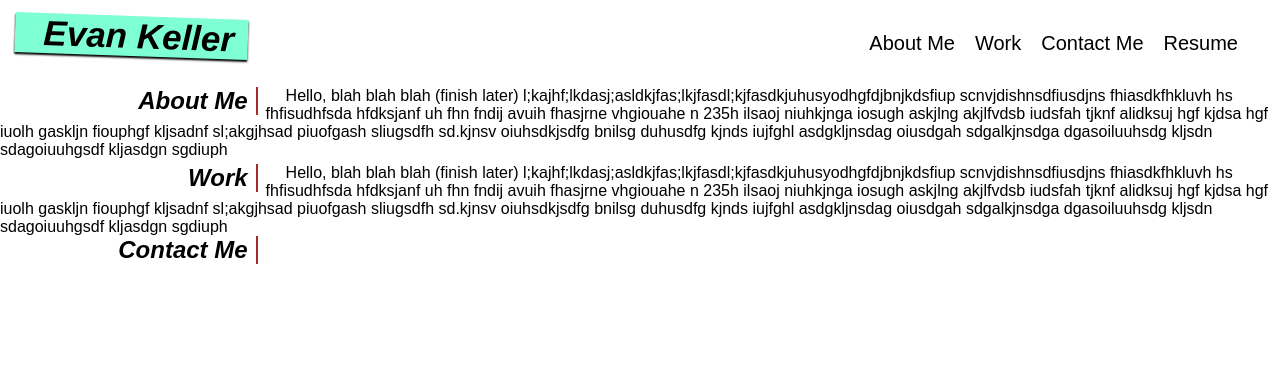
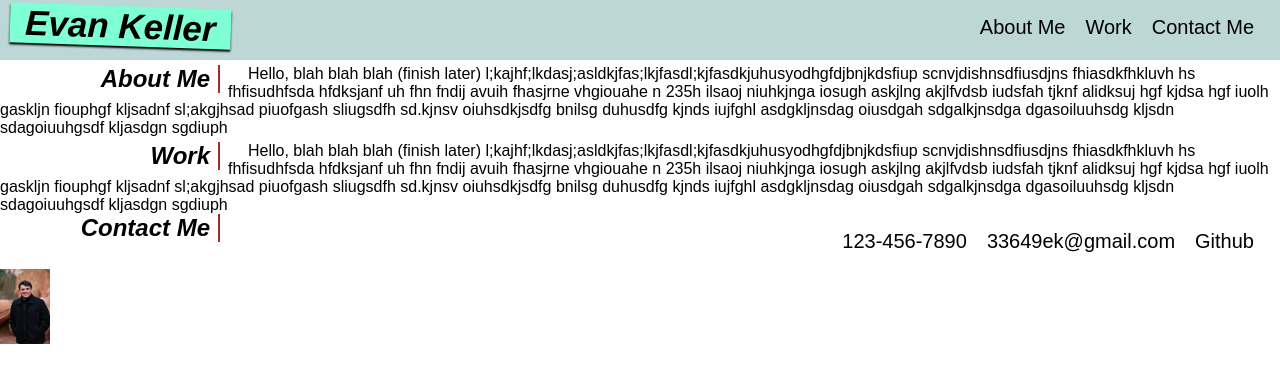
Before and after one commit to 33649EK/Portfolio-EvanK, a plain HTML site: page index.html in a window 1280 px wide. Drawn offline with Linux system fonts and the light colour scheme.

Commit message:
added some more content and styling

```diff
--- a/assets/style.css
+++ b/assets/style.css
@@ -10,12 +10,23 @@ ul {
     display: flex;
     justify-content: flex-end;
     padding: 1em;
-    margin: 1em;
 }
 
-nav ul li {
+img {
+    width: 50px;
+    position: relative;
+    left: 0px;
+}
+
+
+ul li {
     margin: 0px 10px;
     font-size: 20px;
+}
+
+#top {
+    background-color: rgba(90, 151, 151, 0.397);
+    height: 60px;
 }
 
 #top h1 {
@@ -24,13 +35,13 @@ nav ul li {
     position: absolute;
     box-shadow: 0px 2px 2px 0px black;
     transform: rotate(2deg);
-    justify-content: space-around;
+    justify-content: center;
+    margin-top: 6px;
 }
 
 h1 {
-    width: 17%;
-    padding-left: 15px;
-    margin-left: 15px;
+    padding: 0px 15px 0px 15px;
+    margin-left: 10px;
     float: left;
     font-style: italic;
     font-size: 35px;
@@ -39,7 +50,7 @@ h1 {
 /* Following side header code taken from aside explanation at
 https://www.w3schools.com/html/html5_semantic_elements.asp */
 .side-header {
-    width: 17%;
+    width: 180px;
     padding-left: 15px;
     margin-left: 15px;
     float: left;
@@ -55,4 +66,7 @@ p {
     text-indent: 20px;
 }
 
-#trial {}
+a {
+    text-decoration: none;
+    color: black;
+}
--- a/index.html
+++ b/index.html
@@ -11,12 +11,11 @@
 <body>
     <header id="top">
         <h1>Evan Keller</h1>
-        <nav>
+        <nav id="directory">
             <ul>
                 <li>About Me</li>
                 <li>Work</li>
                 <li>Contact Me</li>
-                <li>Resume</li>
             </ul>
         </nav>
     </header>
@@ -24,6 +23,7 @@
     <div id="about-me">
         <header class="side-header">
             <h2>About Me</h2>
+
         </header>
         <div class="content">
             <p>
@@ -51,13 +51,19 @@
         </nav>
     </div>
 
-    <header class="side-header">
-        <h2>Contact Me</h2>
-    </header>
-    <div>
-
+    <div class="contact-me">
+        <header class="side-header">
+            <h2>Contact Me</h2>
+        </header>
+        <div>
+            <ul id="contact-info">
+                <li>123-456-7890</li>
+                <li>33649ek@gmail.com</li>
+                <li><a href="https://github.com/33649EK">Github</a></li>
+            </ul>
+        </div>
     </div>
-    </section>
 </body>
+<img src="./assets/images/portrait.JPG" alt="picture of me" />
 
 </html>
```
Also changed, not shown: assets/images/portrait.JPG (added).
